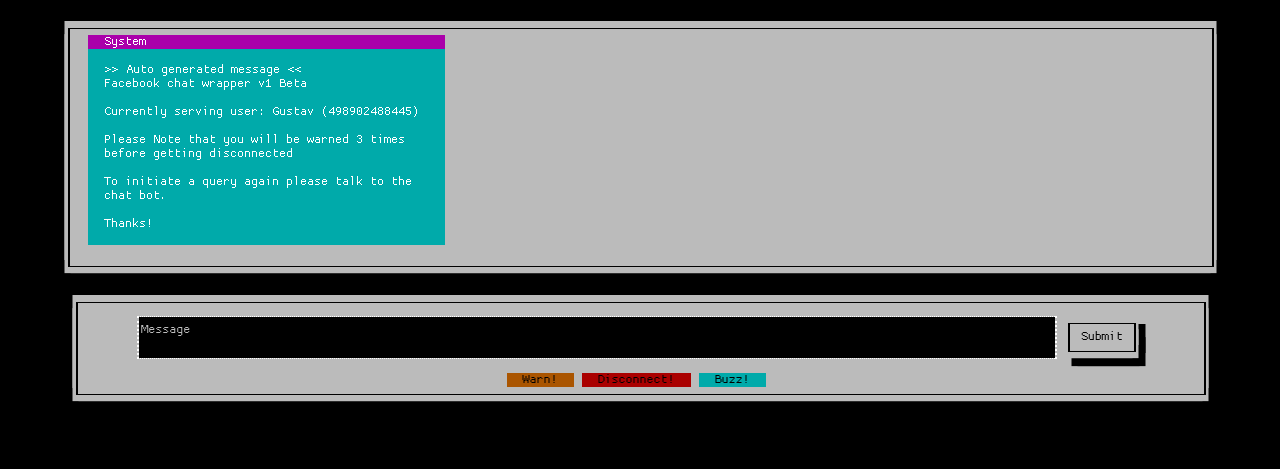
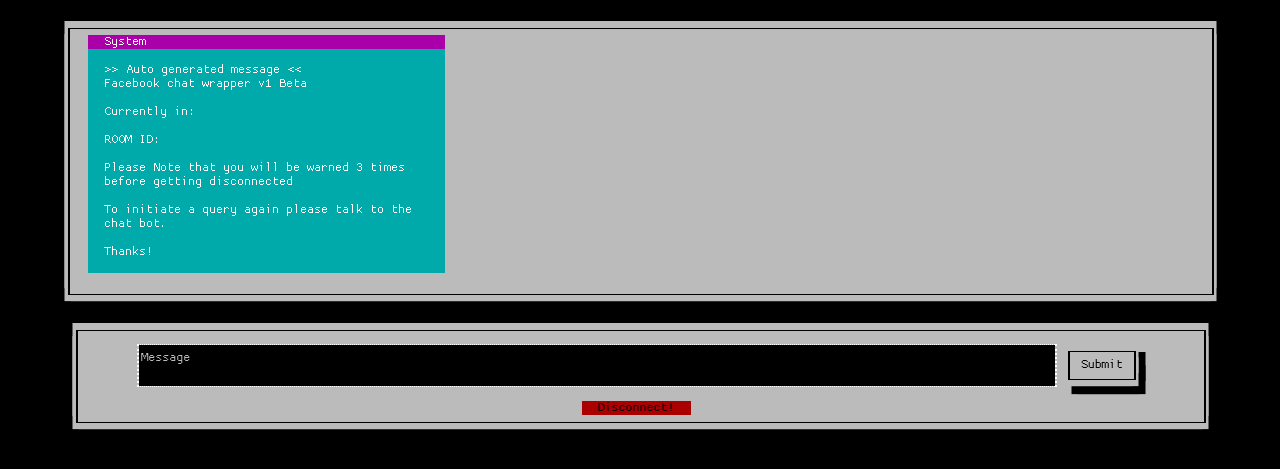
Before and after one commit to SkeltonMod/TheWashFlask, a Flask app: page /api/wd_chat in a window 1280 px wide. Shown: the top 469 px of the page. Run offline with Flask 2, Linux system fonts and the light colour scheme; some libraries are stand-ins or nearby versions.

Commit message:
minor changes

```diff
--- a/app.py
+++ b/app.py
@@ -10,7 +10,7 @@
 import constants
 from flask_cors import CORS
 from wtforms import Form, StringField, TextAreaField, validators
-from flask_socketio import SocketIO
+from flask_socketio import SocketIO, join_room, leave_room
 
 CONFIG = {
     "DEBUG": True,
@@ -32,7 +32,8 @@
 app.secret_key = "malim123HAHAHAHAOTEN09292"
 cors = CORS(app)
 socketio = SocketIO(app)
-
+channel_id = 0
+channel_list = list()
 
 @app.route('/')
 def home():
@@ -142,19 +143,7 @@
                 return render_template('wd_chat_admin.html')
         return render_template('wd_chat.html', admin = False)
 
-@socketio.on('send message')
-def send_message(message):
-    socketio.emit('recieve message', message)
 
-@socketio.on('create channel')
-def create_channel(username, user_id):
-    channel_data = {
-        "channel_key": generate_channel_id(),
-        "channel_user" : username,
-        "channel_user_id": user_id
-    }
-    print(f"Channel created {channel_data}")
-    socketio.emit('channel created', channel_data)
 
 if __name__ == '__main__':
     app.run()
--- a/static/base.css
+++ b/static/base.css
@@ -99,6 +99,8 @@
     margin-top: 2em;
     border: 1px solid #111;
     background: #ccc;
+    margin-right: 10px;
+    margin-left: 10px;
     box-shadow:
             1px 2px #111,
             inset 1px 1px 0px 0px #fff,
--- a/templates/entry.html
+++ b/templates/entry.html
@@ -1,9 +1,9 @@
 {% extends 'layout.html' %}
 {% block title %}{{ entry.title }}{% endblock %}
 {% block body %}
-    <div class="entry" style="text-align: justify-all">
+    <div class="entry">
         <h1 class="title-dashed">{{ entry.title }}</h1>
-        <div class="inner" style="text-align: justify-all">
+        <div class="inner" style="text-align: justify-all !important;">
 
             <div id="post-body">
                 <p id="placeholder">{% filter markdown %} {{ body | safe}} {% endfilter %} </p></div>
--- a/templates/wd_chat.html
+++ b/templates/wd_chat.html
@@ -12,7 +12,8 @@
                             <div class="card-body">
                                 <h4 class="card-title">Auto generated message</h4>
                                 <p class="card-text text-white">Facebook chat wrapper v1 Beta</p>
-                                <p class="card-text text-white">Currently serving user: <span id="username">Gustav</span> (<span id="user_id">498902488445</span>)</p>
+                                <p class="card-text text-white">Currently in: <span id="channel_key"></span></p>
+                                <p class="card-text text-white">ROOM ID: <span id="channel_id"></span></p>
                                 <p class="card-text text-white">Please Note that you will be warned 3 times
                                     before getting disconnected</p>
                                 <p class="card-text text-white">To initiate a query again please talk to the
@@ -32,51 +33,14 @@
             </form>
 
             <div class="row justify-content-center">
-                <button  class="btn btn-warning mr-3">Warn!</button>
                 <button id="disconnect" class="btn btn-danger mr-3">Disconnect!</button>
-                <button class="btn btn-info mr-3">Buzz!</button>
             </div>
         </div>
     </div>
     <script src="https://code.jquery.com/jquery-3.6.0.js"></script>
     <script src="https://cdn.socket.io/4.0.2/socket.io.min.js" integrity="sha384-Bkt72xz1toXkj/oEiOgkQwWKbvNYxTNWMqdon3ejP6gwq53zSo48nW5xACmeDV0F" crossorigin="anonymous"></script>
     <script>
-    let socket = null
-    $(function(){
-        // simple implementation for now
-        socket = io.connect(`${location.protocol}//${document.domain}:${location.port}`)
-
-        if(!localStorage.getItem('username') && !localStorage.getItem('channel_key') && !localStorage.getItem('user_id')){
-            socket.emit('create channel', generate_random_string(), generate_random_string())
-        }else{
-            console.log(` Data Found: ${localStorage.getItem('username')} \n ${localStorage.getItem('channel_key')} \n ${localStorage.getItem('user_id')}`)
-            $("#user_id").text(localStorage.getItem('user_id'))
-            $("#username").text(localStorage.getItem('username'))
-        }
-
-        socket.on('channel created', channel_data =>{
-            localStorage.setItem("username",channel_data.channel_user)
-            localStorage.setItem("user_id",channel_data.channel_user_id)
-            localStorage.setItem("channel_key", channel_data.channel_key)
-            console.log(` Data Created: ${localStorage.getItem('username')}\n  ${localStorage.getItem('channel_key')}\n${localStorage.getItem('user_id')}`)
-            $("#user_id").text(localStorage.getItem('user_id'))
-            $("#username").text(localStorage.getItem('username'))
-        })
-    })
-    $("#send").on('click', function (e){
-        e.preventDefault()
-        console.log($("#message").val())
-        socket.emit('send message', $("#message").val())
-    })
-
-    $("#disconnect").on('click', function (e){
-        e.preventDefault()
-        console.warn('Disconnecting!')
-        localStorage.removeItem("username")
-        localStorage.removeItem("user_id")
-        localStorage.removeItem("channel_key")
-    })
-
+    let socket = io.connect(`${location.protocol}//${document.domain}:${location.port}`)
 
     // for now
     function generate_random_string(){
```
